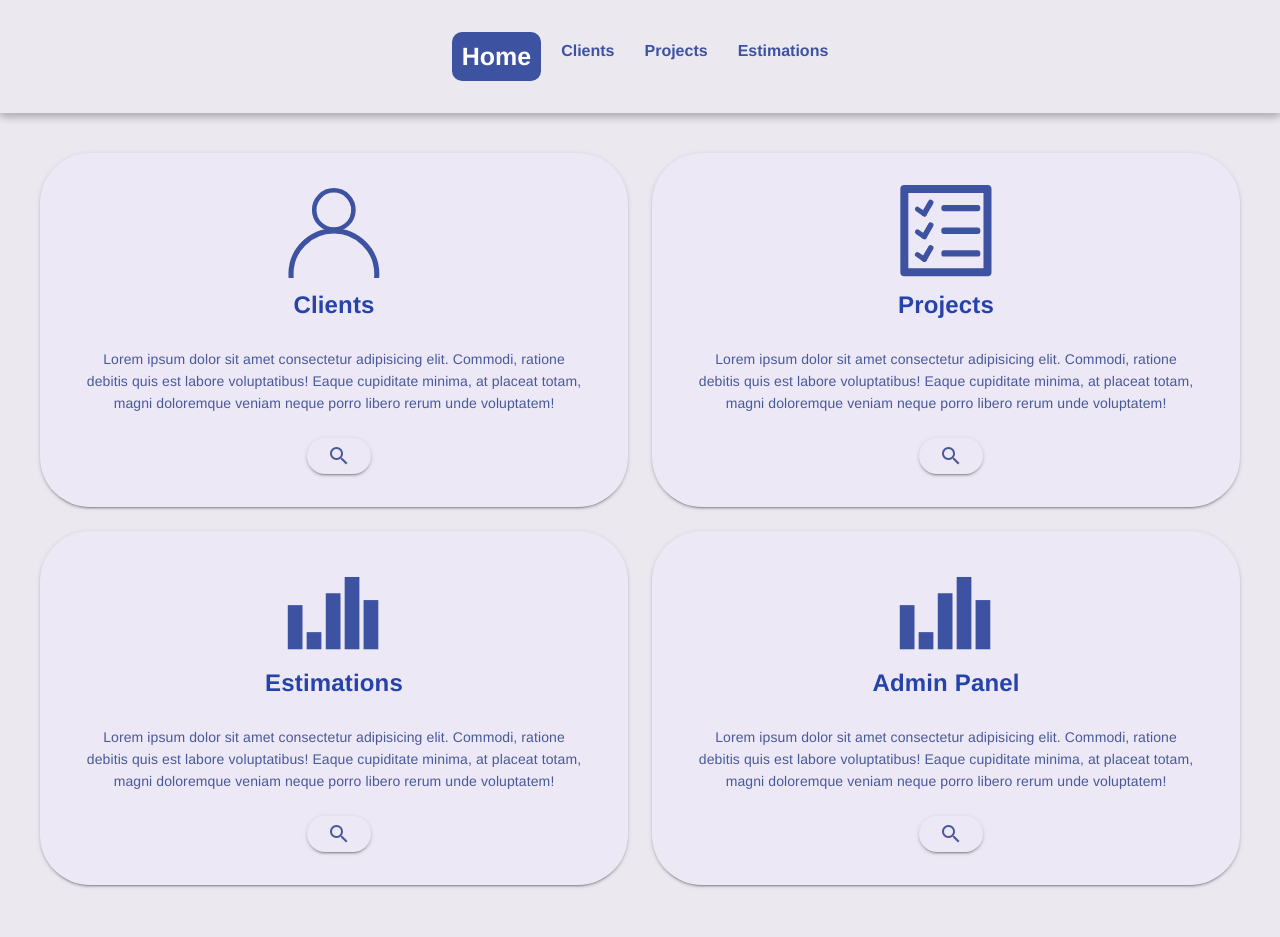
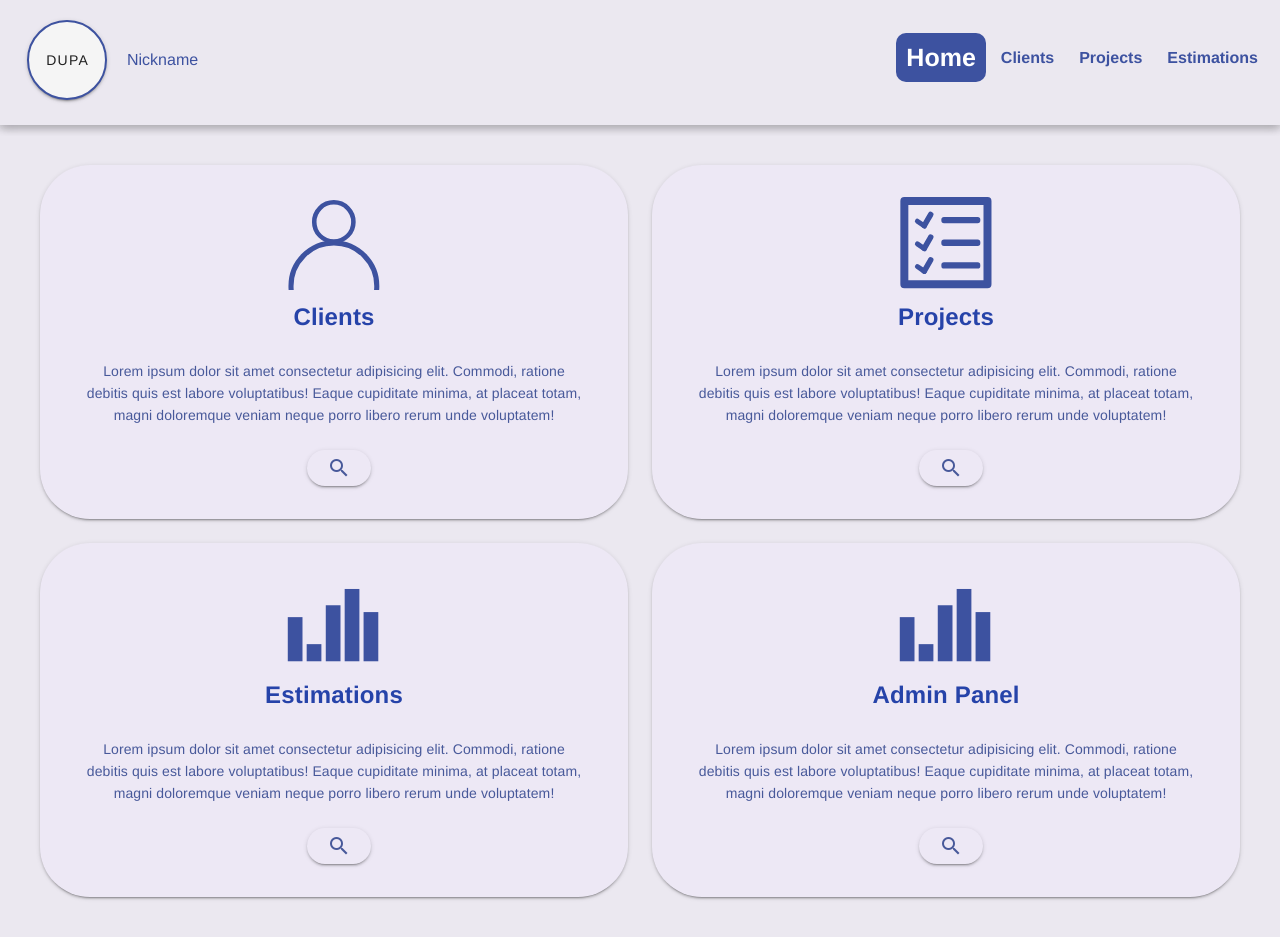
Before and after one commit to wojteq89/EstimationApp-Frontend, a Vue app in the folder vuejs-frontend/: page /home-page in a window 1280 px wide. Built offline with nearby package versions, Linux system fonts and the light colour scheme.

Commit message:
Add user info in navbar

```diff
--- a/vuejs-frontend/src/App.vue
+++ b/vuejs-frontend/src/App.vue
@@ -1,7 +1,11 @@
 <template>
   <div id="app" data-app>
-    <nav>
-      <v-container class="bookmarks ">
+    <nav class="nav-container">
+      <v-container id="user-info">
+        <v-btn id="account-button">dupa</v-btn>
+        <p id="nickname">{{ accountNickname }}</p>
+      </v-container>
+      <v-container class="bookmarks">
         <router-link to="/home-page">Home</router-link>
         <router-link to="/clients">Clients</router-link>
         <router-link to="/projects">Projects</router-link>
@@ -13,3 +17,13 @@
     </transition>
   </div>
 </template>
+
+<script>
+export default {
+  data() {
+    return {
+      accountNickname: "Nickname"
+    };
+  }
+};
+</script>
--- a/vuejs-frontend/src/styles/style.scss
+++ b/vuejs-frontend/src/styles/style.scss
@@ -187,18 +187,40 @@ body {
   color: $bookmarks-font;
 }
 
-nav {
-  padding-top: 20px;
-  padding-bottom: 20px;
+.nav-container {
+  display: flex;
+  align-items: center;
+  padding-top: 10px;
+  padding-bottom: 15px;
   background-color: $primary-color;
   box-shadow: $shadow;
 }
 
+#user-info {
+  display: flex;
+  align-items: center;
+  gap: 10px;
+  max-width: 200px;
+  height: 100px;
+}
+
+#account-button {
+  width: 80px;
+  height: 80px;
+  border-radius: 50px;
+  border: 2px solid $user-profile-photo-border;
+}
+
+#nickname {
+    margin-left: 10px;
+}
+
 .bookmarks {
   display: flex;
-  flex-direction: row;  flex-wrap: wrap;
-  justify-content: center;
-  width: 100% !important;
+  flex-direction: row;
+  flex-wrap: wrap;
+  justify-content: right;
+  align-items: center;
 }
 
 .bookmarks a {
@@ -207,7 +229,8 @@ nav {
   padding: 10px;
   border-radius: 10px;
   text-decoration: none;
-  margin-left: 10px;
+  margin-left: 5px;
+  margin-bottom: 5px;
   transition: color 0.3s ease, font-size 0.3s ease, background-color 0.3s ease, margin 0.3s ease;
 }
 
@@ -224,12 +247,15 @@ nav {
   background-color: $bookmarks-background-active;
 }
 
-  @media (max-width: 500px) {
+  @media (max-width: 550px) {
     .bookmarks {
       flex-direction: column;
     }
     .bookmarks a {
         margin-bottom: 5px;
+    }
+    .nav-container {
+        flex-direction: column;
     }
   }
 
--- a/vuejs-frontend/src/styles/variables.scss
+++ b/vuejs-frontend/src/styles/variables.scss
@@ -23,3 +23,4 @@ $bookmarks-background-hover: #3D52A0;
 $bookmarks-font-active: #ffffff;
 $bookmarks-background-active: #3D52A0;
 $add-logo: #000000;
+$user-profile-photo-border: #3D52A0;
```
